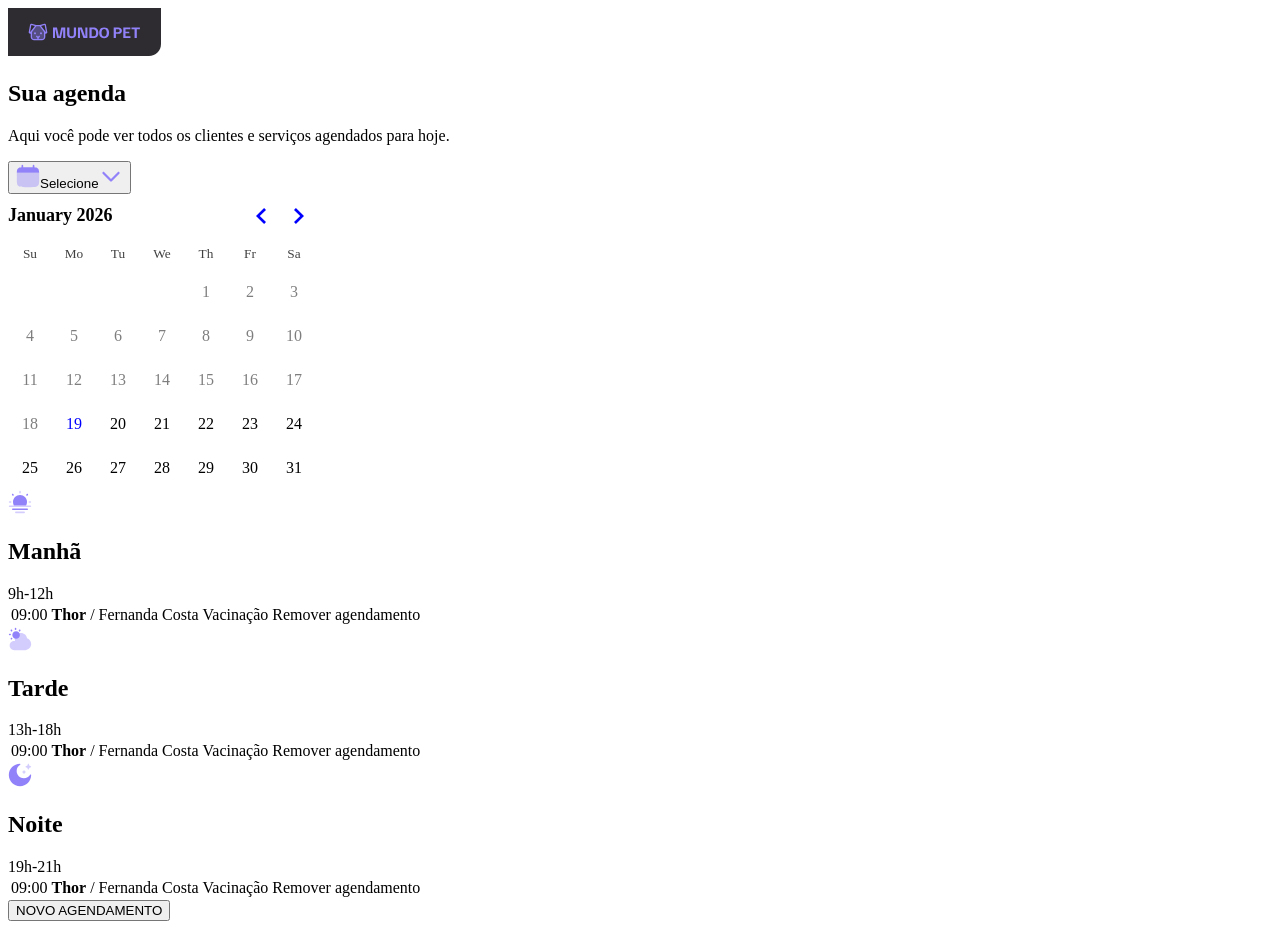
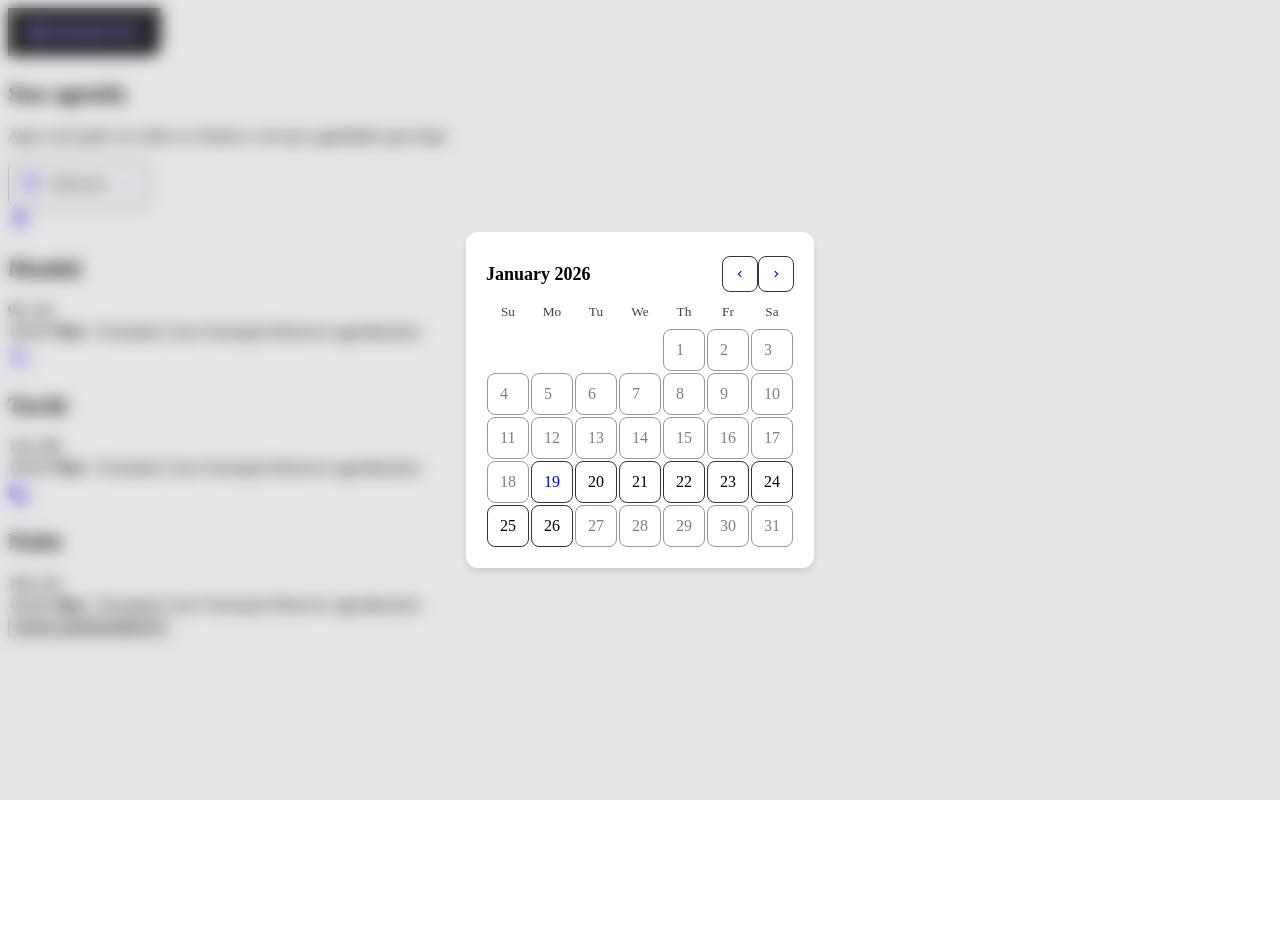
Before and after one commit to Cauadeassis/petShop, a Next.js app: page / in a window 1280 px wide. Both pictures are taken after a click on the button "Selecione". After the commit the page ends 800 px from the top, so only its background shows below. Built offline with nearby package versions, Linux system fonts and the light colour scheme.

Commit message:
dateSelector finished

```diff
--- a/src/components/dateSelector/index.tsx
+++ b/src/components/dateSelector/index.tsx
@@ -1,4 +1,4 @@
-import { useState } from "react";
+import { useState, useRef, useEffect } from "react";
 import { DayPicker } from "react-day-picker";
 import Image from "next/image"
 import { format } from "date-fns";
@@ -6,45 +6,69 @@ import Calendar from "../../icons/calendar.svg";
 import Arrow from "../../icons/arrow.svg"
 import "react-day-picker/dist/style.css";
 
+import styles from "./styles.module.css"
+
 interface DateSelectorProps {
-    value?: string;
-    onChange?: (value: string) => void;
+    value?: Date;
+    onChange?: (value: Date) => void;
 }
 
 export default function DateSelector({ value, onChange }: DateSelectorProps) {
     const [open, setOpen] = useState(false);
-    const selectedDate = value ? new Date(value + "T00:00:00") : undefined;
+    const popoverRef = useRef<HTMLDivElement>(null);
+    const today = new Date();
+    const selectedDate = value || undefined;
+    const maxDate = new Date();
+    maxDate.setDate(today.getDate() + 7);
+
+    useEffect(() => {
+        function handleClickOutside(event: MouseEvent) {
+            if (popoverRef.current && !popoverRef.current.contains(event.target as Node)) {
+                setOpen(false);
+            }
+        }
+
+        if (open) {
+            document.addEventListener("mousedown", handleClickOutside);
+        }
+
+        return () => {
+            document.removeEventListener("mousedown", handleClickOutside);
+        };
+    }, [open]);
 
     return (
-        <section className="component">
+        <section className={styles.dateSelector}>
             <button
                 type="button"
                 onClick={() => setOpen((preview) => !preview)}
             >
-                <Image src={Calendar} alt="Calendário" width={24} height={24} />
+                <Image src={Calendar} alt="Calendário" width={20} height={20} />
                 <span>
                     {selectedDate
                         ? format(selectedDate, "dd/MM/yyyy")
                         : "Selecione"}
                 </span>
-                <Image src={Arrow} alt="Seta" width={24} height={24} />
+                <Image src={Arrow} alt="Seta" width={20} height={20} />
             </button>
 
             {open && (
-                <div className="popover">
+                <div className={styles.popover}>
+                    <div ref={popoverRef}>
                         <DayPicker
                             mode="single"
                             selected={selectedDate}
                             onSelect={(day) => {
                                 if (!day) return;
-                            const formatted = day.toISOString().split("T")[0];
-                            onChange(formatted);
+                                onChange?.(day);
                                 setOpen(false);
                             }}
-                        disabled={{ before: new Date() }}
+                            disabled={{ before: today, after: maxDate }}
+                            className={styles.calendar}
                         />
+                    </div>
                 </div>
             )}
         </section>
-    );
+    )
 }
--- a/src/components/dateSelector/styles.module.css
+++ b/src/components/dateSelector/styles.module.css
@@ -1,9 +1,36 @@
-.popover {
-    position: absolute;
-    top: 110%;
-    background: #1a1a1a;
-    border: 1px solid #2a2a2a;
-    border-radius: 12px;
-    padding: 8px;
-    z-index: 10;
+.dateSelector {
+    & button {
+        display: flex;
+        align-items: center;
+        justify-content: space-between;
+        padding: 0.75rem;
+        cursor: pointer;
+        background-color: inherit;
+        border: 1px solid #31323d;
+        border-radius: 0.5rem;
+
+        & span {
+            padding: 0 0.5rem;
+            color: var(--content-secondary);
+        }
+    }
+
+    & .popover {
+        position: fixed;
+        inset: 0;
+        z-index: 12;
+        display: flex;
+        align-items: center;
+        justify-content: center;
+        background-color: rgba(0, 0, 0, 0.1);
+        backdrop-filter: blur(0.5rem);
+        -webkit-backdrop-filter: blur(0.5rem);
+
+        & .calendar {
+            padding: 1.25rem;
+            background-color: white;
+            border-radius: 0.75rem;
+            box-shadow: 0 4px 6px rgba(0, 0, 0, 0.1);
+        }
+    }
 }
```
Lines whose indentation alone changed are shown as unchanged.
